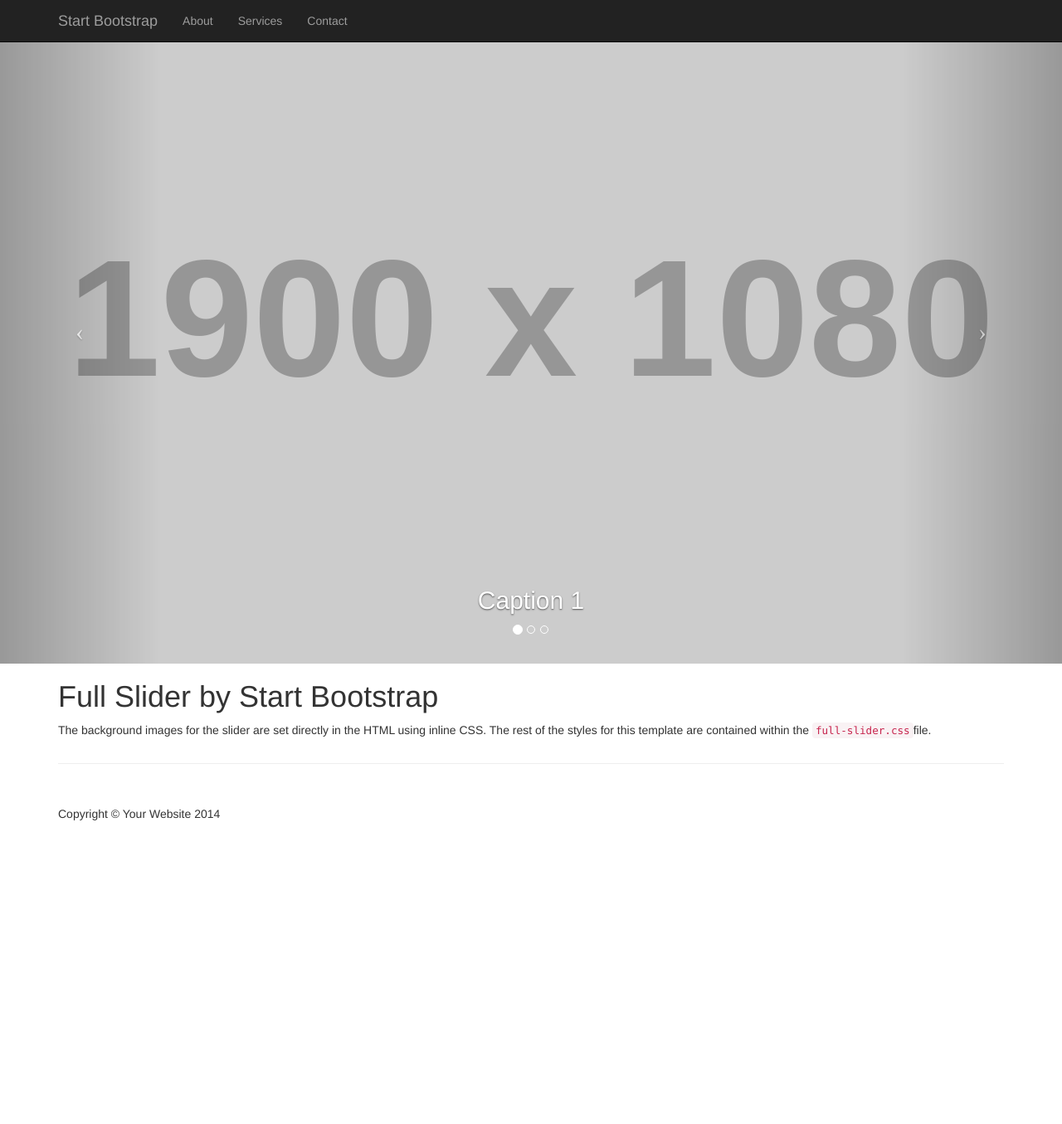
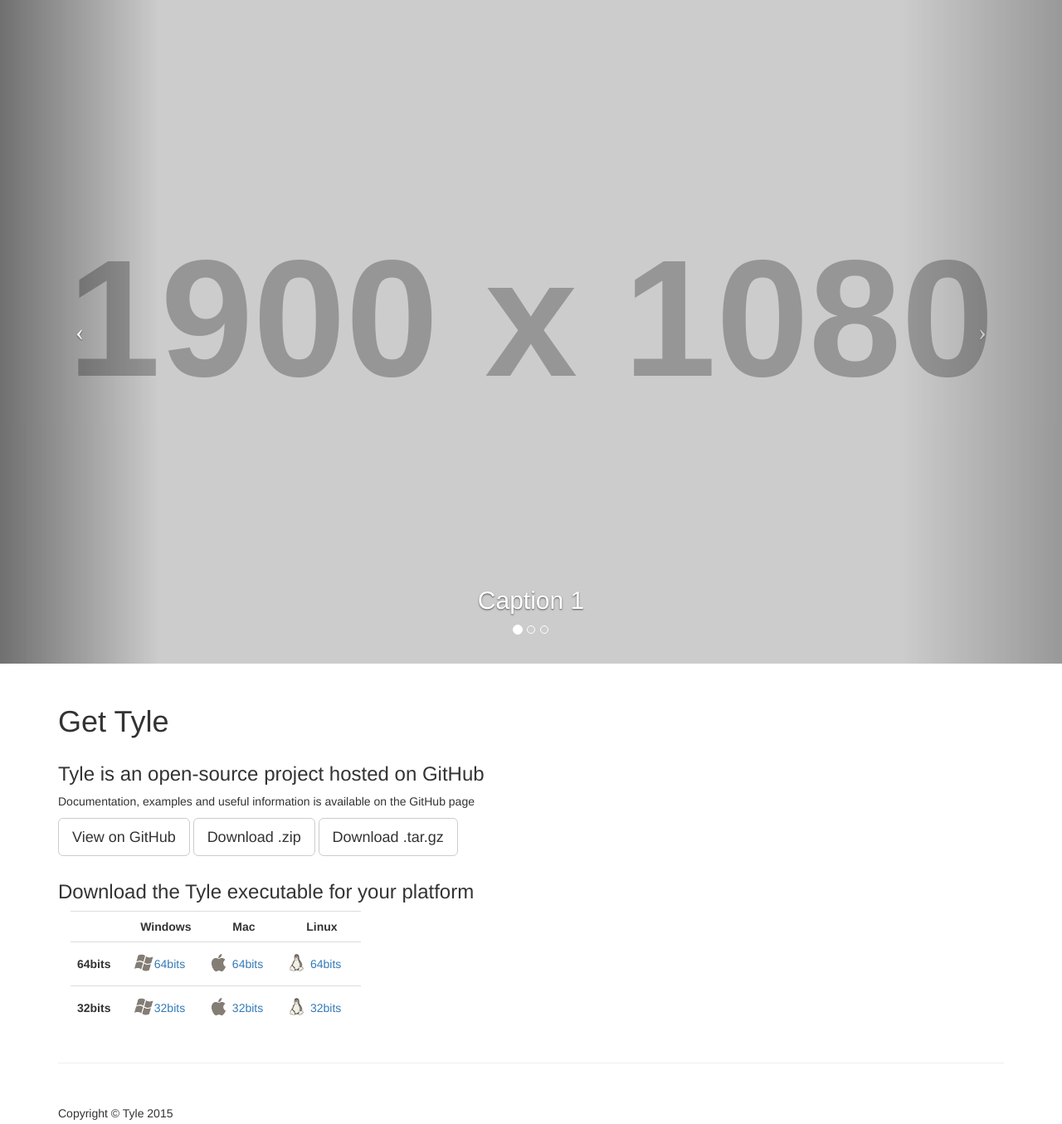
Before and after one commit to ericleib/tyle, a plain HTML site: page index.html in a window 1280 px wide. Shown: the whole page at 83% size. Before the commit the page ends 1051 px from the top, so only its background shows below. Drawn offline with Linux system fonts and the light colour scheme; placeholder pictures from the web are drawn by us; a script that the page names is missing.

```diff
--- a/css/full-slider.css
+++ b/css/tyle.css
@@ -34,3 +34,41 @@
 footer {
     margin: 50px 0;
 }
+
+#info {
+  margin-top: 30px;
+}
+
+#info h3 {
+  margin-top: 30px;
+}
+
+
+.icon {
+  padding-left: 25px;
+  height: 30px;
+  line-height: 36px;
+  display: -moz-inline-stack;
+  display: inline-block;
+}
+
+.windows {
+  background: white url(../img/windows.png) 0 6px no-repeat;
+}
+
+.mac {
+  background: white url(../img/apple.png) 0 6px no-repeat;
+}
+
+.linux {
+  background: white url(../img/linux.png) 0 6px no-repeat;
+}
+
+table th {
+  line-height: 36px !important;
+}
+
+table tr.table-header th {
+  line-height: 20px !important;
+  text-align: center;
+}
--- a/index.html
+++ b/index.html
@@ -6,59 +6,27 @@
     <meta charset="utf-8">
     <meta http-equiv="X-UA-Compatible" content="IE=edge">
     <meta name="viewport" content="width=device-width, initial-scale=1">
-    <meta name="description" content="">
-    <meta name="author" content="">
+    <meta name="description" content="Tyle landing page">
+    <meta name="author" content="Eric Leibenguth">
 
     <title>Tyle - Augment you data</title>
+
+    <link rel="icon" href="tile.png" />
 
     <!-- Bootstrap Core CSS -->
     <link href="css/bootstrap.min.css" rel="stylesheet">
 
     <!-- Custom CSS -->
-    <link href="css/full-slider.css" rel="stylesheet">
+    <link href="css/tyle.css" rel="stylesheet">
 
     <!-- HTML5 Shim and Respond.js IE8 support of HTML5 elements and media queries -->
     <!-- WARNING: Respond.js doesn't work if you view the page via file:// -->
-    <!--[if lt IE 9]>
-        <script src="https://oss.maxcdn.com/libs/html5shiv/3.7.0/html5shiv.js"></script>
-        <script src="https://oss.maxcdn.com/libs/respond.js/1.4.2/respond.min.js"></script>
-    <![endif]-->
+    <script src="https://oss.maxcdn.com/libs/html5shiv/3.7.0/html5shiv.js"></script>
+    <script src="https://oss.maxcdn.com/libs/respond.js/1.4.2/respond.min.js"></script>
 
 </head>
 
 <body>
-
-    <!-- Navigation -->
-    <nav class="navbar navbar-inverse navbar-fixed-top" role="navigation">
-        <div class="container">
-            <!-- Brand and toggle get grouped for better mobile display -->
-            <div class="navbar-header">
-                <button type="button" class="navbar-toggle" data-toggle="collapse" data-target="#bs-example-navbar-collapse-1">
-                    <span class="sr-only">Toggle navigation</span>
-                    <span class="icon-bar"></span>
-                    <span class="icon-bar"></span>
-                    <span class="icon-bar"></span>
-                </button>
-                <a class="navbar-brand" href="#">Start Bootstrap</a>
-            </div>
-            <!-- Collect the nav links, forms, and other content for toggling -->
-            <div class="collapse navbar-collapse" id="bs-example-navbar-collapse-1">
-                <ul class="nav navbar-nav">
-                    <li>
-                        <a href="#">About</a>
-                    </li>
-                    <li>
-                        <a href="#">Services</a>
-                    </li>
-                    <li>
-                        <a href="#">Contact</a>
-                    </li>
-                </ul>
-            </div>
-            <!-- /.navbar-collapse -->
-        </div>
-        <!-- /.container -->
-    </nav>
 
     <!-- Full Page Image Background Carousel Header -->
     <header id="myCarousel" class="carousel slide">
@@ -108,11 +76,54 @@
     <div class="container">
 
         <div class="row">
-            <div class="col-lg-12">
-                <h1>Full Slider by Start Bootstrap</h1>
-                <p>The background images for the slider are set directly in the HTML using inline CSS. The rest of the styles for this template are contained within the <code>full-slider.css</code>file.</p>
+            <div id="info" class="col-lg-12">
+
+                <h1>Get Tyle</h1>
+
+                <h3>Tyle is an open-source project hosted on GitHub</h3>
+
+                <p>Documentation, examples and useful information is available on the GitHub page</p>
+
+                <a href="https://github.com/ericleib/tyle" class="btn btn-default btn-lg">View on GitHub</a>
+                <a href="https://github.com/ericleib/tyle/zipball/master" class="btn btn-default btn-lg">Download .zip</a>
+                <a href="https://github.com/ericleib/tyle/tarball/master" class="btn btn-default btn-lg">Download .tar.gz</a>
+
+                <h3>Download the Tyle executable for your platform</h3>
+
+                <div class="col-xs-12 col-md-6 col-lg-4">
+                  <table class="table">
+                    <tr class="table-header">
+                      <th></th> <th>Windows</th> <th>Mac</th> <th>Linux</th>
+                    </tr>
+                    <tr>
+                      <th>64bits</th> <td><a class="icon windows" href="">64bits</a></td> <td><a class="icon mac" href="">64bits</a></td> <td><a class="icon linux" href="">64bits</a></td>
+                    </tr>
+                    <tr>
+                      <th>32bits</th> <td><a class="icon windows" href="">32bits</a></td> <td><a class="icon mac" href="">32bits</a></td> <td><a class="icon linux" href="">32bits</a></td>
+                    </tr>
+
+                  </table>
+                </div>
+
+                <!-- Add form here for comments and call to action -->
+
             </div>
+
         </div>
+
+        <div id="disqus_thread"></div>
+        <script type="text/javascript">
+            /* * * CONFIGURATION VARIABLES * * */
+            var disqus_shortname = 'tyle';
+
+            /* * * DON'T EDIT BELOW THIS LINE * * */
+            (function() {
+                var dsq = document.createElement('script'); dsq.type = 'text/javascript'; dsq.async = true;
+                dsq.src = '//' + disqus_shortname + '.disqus.com/embed.js';
+                (document.getElementsByTagName('head')[0] || document.getElementsByTagName('body')[0]).appendChild(dsq);
+            })();
+        </script>
+        <noscript>Please enable JavaScript to view the <a href="https://disqus.com/?ref_noscript" rel="nofollow">comments powered by Disqus.</a></noscript>
 
         <hr>
 
@@ -120,7 +131,7 @@
         <footer>
             <div class="row">
                 <div class="col-lg-12">
-                    <p>Copyright &copy; Your Website 2014</p>
+                    <p>Copyright &copy; Tyle 2015</p>
                 </div>
             </div>
             <!-- /.row -->
```
Also changed, not shown: img/apple.png (added), img/linux.png (added), img/windows.png (added), tile.png (added).
